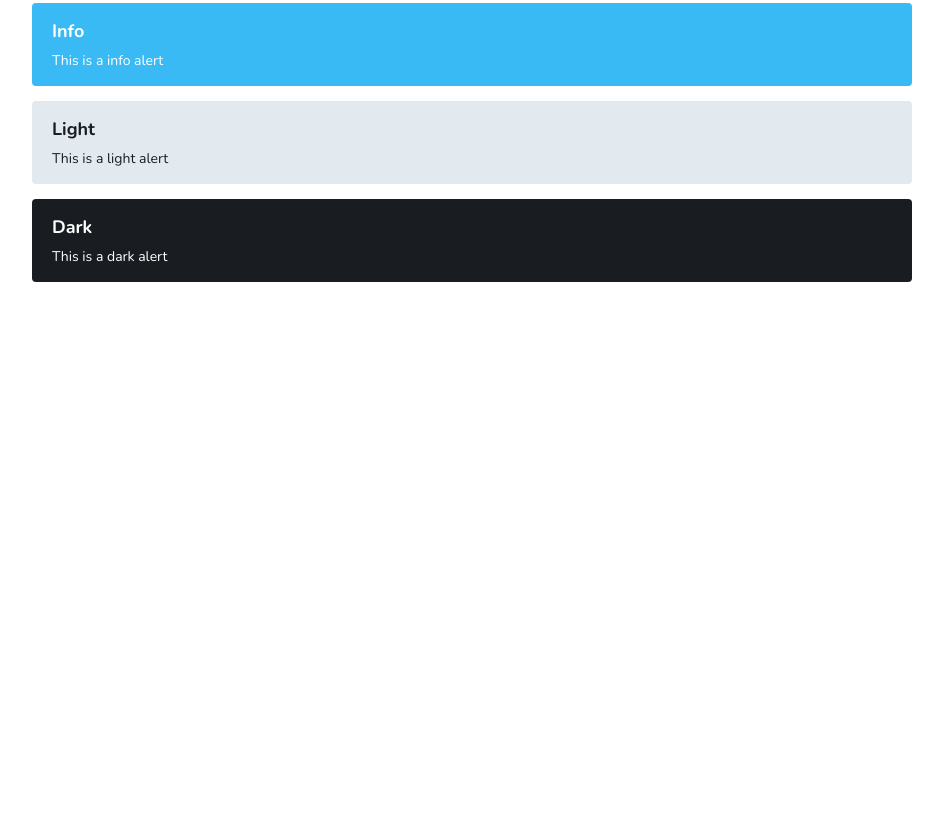
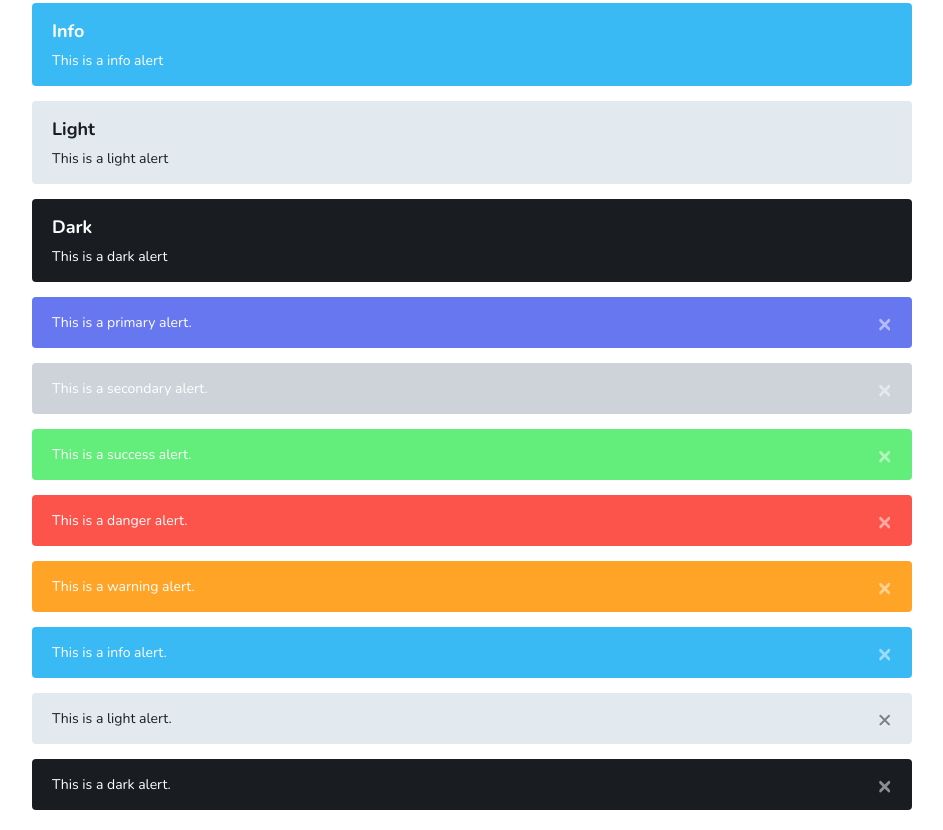
Before and after one commit to stisla/webpack_poc, a website with bundled scripts: page dev/index.html in a window 1280 px wide. Shown: the part 507-1337 px from the top of the page, without its empty margins (168-1111 px from the left). Before the commit the page ends 809 px from the top, so only its background shows below. Built offline with nearby package versions, Linux system fonts and the light colour scheme.

Commit message:
WIP: update alert

```diff
--- a/dev/index.html
+++ b/dev/index.html
@@ -63,6 +63,70 @@
         </div>
         This is a dark alert
     </div>
+    <div class="alert alert-primary alert-dismissible">
+        <div class="alert-body">
+            <button class="close" data-dismiss="alert">
+                <span>×</span>
+            </button>
+            This is a primary alert.
+        </div>
+    </div>
+    <div class="alert alert-secondary alert-dismissible">
+        <div class="alert-body">
+            <button class="close" data-dismiss="alert">
+                &times;
+            </button>
+            This is a secondary alert.
+        </div>
+    </div>
+    <div class="alert alert-success alert-dismissible">
+        <div class="alert-body">
+            <button class="close" data-dismiss="alert">
+                &times;
+            </button>
+            This is a success alert.
+        </div>
+    </div>
+    <div class="alert alert-danger alert-dismissible">
+        <div class="alert-body">
+            <button class="close" data-dismiss="alert">
+                &times;
+            </button>
+            This is a danger alert.
+        </div>
+    </div>
+    <div class="alert alert-warning alert-dismissible">
+        <div class="alert-body">
+            <button class="close" data-dismiss="alert">
+                &times;
+            </button>
+            This is a warning alert.
+        </div>
+    </div>
+    <div class="alert alert-info alert-dismissible">
+        <div class="alert-body">
+            <button class="close" data-dismiss="alert">
+                &times;
+            </button>
+            This is a info alert.
+        </div>
+    </div>
+    <div class="alert alert-light alert-dismissible">
+        <div class="alert-body">
+            <button class="close" data-dismiss="alert">
+                &times;
+            </button>
+            This is a light alert.
+        </div>
+    </div>
+    <div class="alert alert-dark alert-dismissible">
+        <div class="alert-body">
+            <button class="close" data-dismiss="alert">
+                &times;
+            </button>
+            This is a dark alert.
+        </div>
+    </div>
 </div>
 <script src="/public/dist.js"></script>
 </body>
--- a/dev/index.ts
+++ b/dev/index.ts
@@ -1,7 +1,7 @@
-import "./loadCss";
+import "./load";
 
 if ((module as any).hot) {
-    (module as any).hot.accept("./loadCss", () => {
+    (module as any).hot.accept("./load", () => {
         console.log("Updating Scss");
     })
 }
--- a/src/styles/alert/alert.scss
+++ b/src/styles/alert/alert.scss
@@ -1,4 +1,5 @@
 .alert {
+  position: relative;
   border: none;
   border-radius: 0.25rem;
   padding: 15px 20px;
@@ -28,3 +29,22 @@
     }
   }
 }
+.alert-dismissible {
+  button.close{
+    color: inherit;
+    cursor: pointer;
+    position: absolute;
+    right: 0;
+    height: 100%;
+    top: 0;
+    padding: .75rem 1.25rem;
+    background-color: transparent;
+    border: 0;
+    appearance: none;
+    font-size: 1.5rem;
+    font-weight: 700;
+    line-height: 1;
+    text-shadow: 0 1px 0 #fff;
+    opacity: .5;
+  }
+}
```
Also changed, not shown: dev/load.ts (renamed from dev/loadCss.ts).
